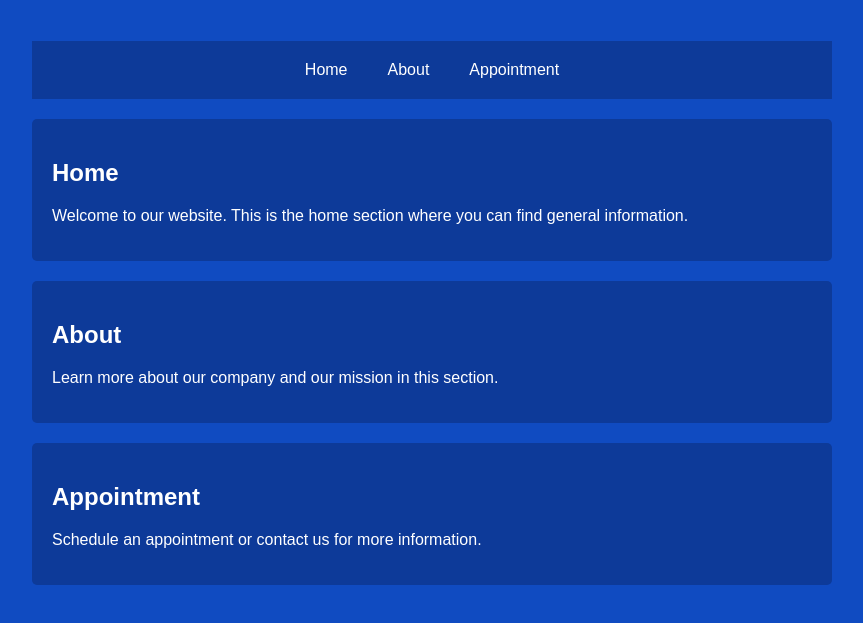
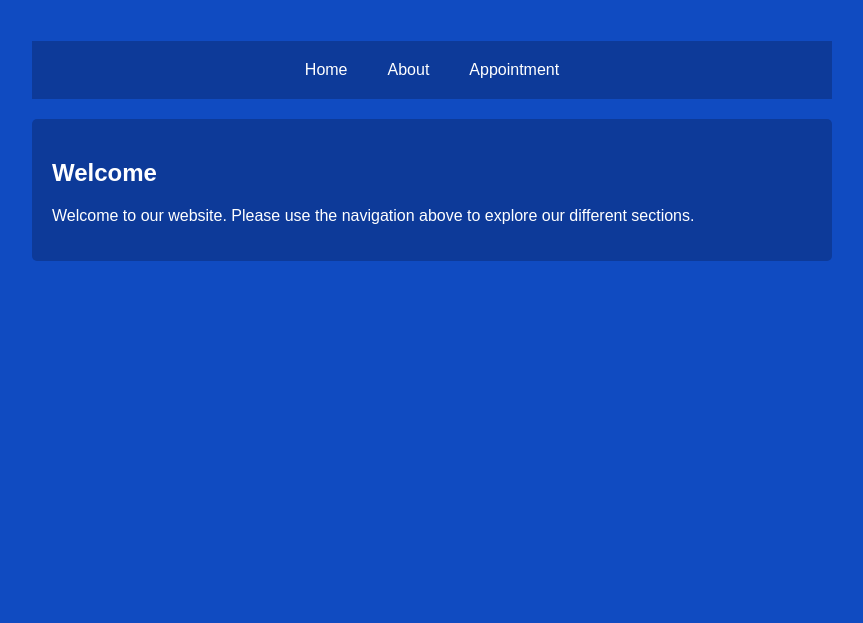
Before and after one commit to b-dott/b-dott.github.io, a plain HTML site: page index.html in a window 1280 px wide. Shown: the part 109-732 px from the top of the page, without its empty margins (208-1071 px from the left). Drawn offline with Linux system fonts and the light colour scheme.

Commit message:
Update index.html

```diff
--- a/index.html
+++ b/index.html
@@ -3,7 +3,7 @@
 <head>
     <meta charset="UTF-8">
     <meta name="viewport" content="width=device-width, initial-scale=1.0">
-    <title>Updated Website</title>
+    <title>Welcome to Our Website</title>
     <style>
         body {
             font-family: Arial, sans-serif;
@@ -35,7 +35,7 @@
             text-decoration: none;
             padding: 10px 20px;
         }
-        section {
+        main {
             margin: 20px 0;
             padding: 20px;
             background-color: #0d3a99;
@@ -49,22 +49,14 @@
             <h1>Welcome to Our Website</h1>
         </header>
         <nav>
-            <a href="#home">Home</a>
-            <a href="#about">About</a>
-            <a href="#appointment">Appointment</a>
+            <a href="home.html">Home</a>
+            <a href="about.html">About</a>
+            <a href="appointment.html">Appointment</a>
         </nav>
-        <section id="home">
-            <h2>Home</h2>
-            <p>Welcome to our website. This is the home section where you can find general information.</p>
-        </section>
-        <section id="about">
-            <h2>About</h2>
-            <p>Learn more about our company and our mission in this section.</p>
-        </section>
-        <section id="appointment">
-            <h2>Appointment</h2>
-            <p>Schedule an appointment or contact us for more information.</p>
-        </section>
+        <main>
+            <h2>Welcome</h2>
+            <p>Welcome to our website. Please use the navigation above to explore our different sections.</p>
+        </main>
     </div>
 </body>
 </html>
```
